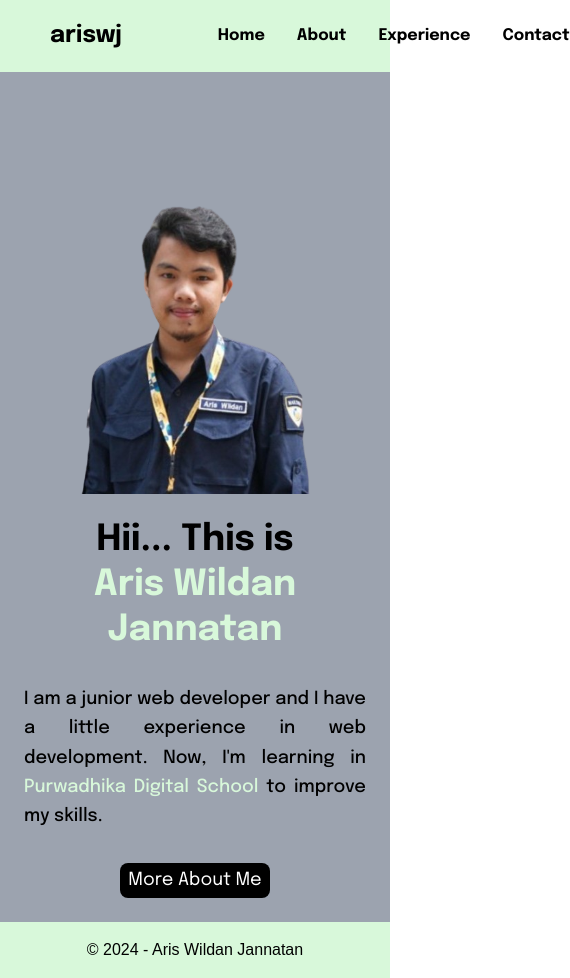
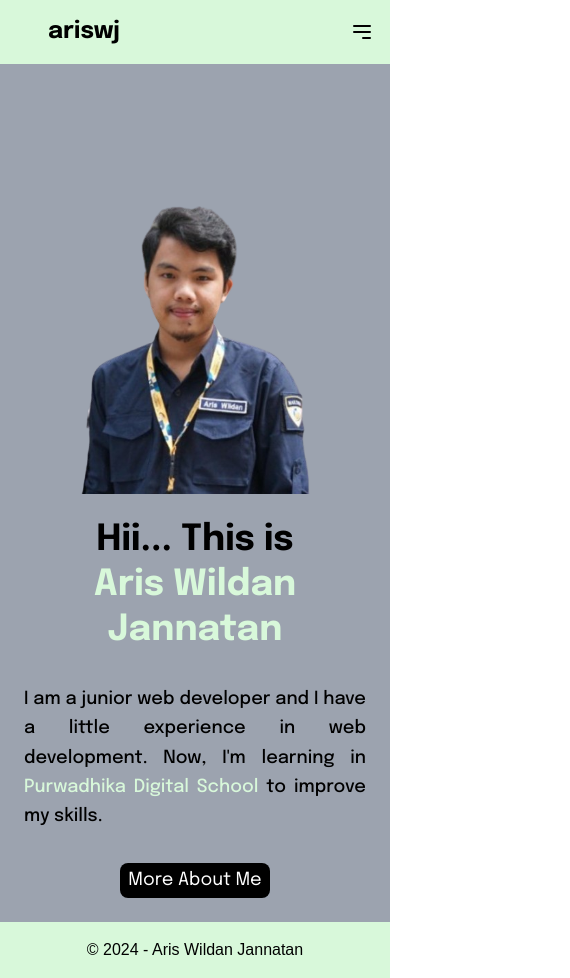
Before and after one commit to ariswj29/exercise-portofolio, a React (Vite) app: page / in a window 390 px wide. Shown: the whole page, 570 px wide, since content can reach past the window. Built offline with nearby package versions, Linux system fonts and the light colour scheme.

Commit message:
feat: improve navbar responsive

```diff
--- a/src/components/Header.jsx
+++ b/src/components/Header.jsx
@@ -1,3 +1,4 @@
+import { useState } from "react";
 import { Link } from "react-router-dom";
 
 const navItems = [
@@ -7,16 +8,22 @@ const navItems = [
     { name: 'Contact', href: 'contact' },
 ];
 
-function Header(){
-    return(
-        <header className="flex gap-[64px] items-center w-[100%] bg-primary">
+function Header() {
+    const [isOpen, setIsOpen] = useState(false);
+
+    const toggleDropdown = () => {
+        setIsOpen(!isOpen);
+    };
+
+    return (
+        <header className="flex items-center justify-between w-full bg-primary p-4">
             <div>
                 <Link to='/'>
-                    <span className="mx-8 font-bold text-[24px] text-secondary hover:text-tertiary">ariswj</span>
+                    <span className="mx-8 font-bold text-2xl text-secondary hover:text-tertiary">ariswj</span>
                 </Link>
             </div>
-            <nav className="flex w-[100%] justify-center font-bold text-[16px] text-secondary">
-                <ul className="flex items-center gap-[32px] p-0 list-none">
+            <nav className="hidden sm:flex w-full justify-center font-bold text-lg text-secondary">
+                <ul className="flex items-center gap-8 p-0 list-none">
                     {navItems.map((item, index) => (
                         <li key={index}>
                             <Link className="text-inherit decoration-none hover:text-tertiary border-b-2 border-transparent hover:border-tertiary transition-all" to={item.href}>{item.name}</Link>
@@ -24,8 +31,34 @@ function Header(){
                     ))}
                 </ul>
             </nav>
+            <div className="sm:hidden flex items-center">
+                <button onClick={toggleDropdown} className="text-secondary hover:text-tertiary focus:outline-none">
+                    <svg className="w-6 h-6" fill="none" stroke="currentColor" viewBox="0 0 24 24" xmlns="http://www.w3.org/2000/svg">
+                        <path strokeLinecap="round" strokeLinejoin="round" strokeWidth="2" d="M4 6h16M4 12h16m-7 6h7"></path>
+                    </svg>
+                </button>
+            </div>
+            {isOpen && (
+                <div className="absolute top-16 left-0 w-full bg-primary sm:hidden">
+                    <nav className="flex flex-col items-center font-bold text-lg text-secondary">
+                        <ul className="flex flex-col items-center gap-4 p-4 list-none">
+                            {navItems.map((item, index) => (
+                                <li key={index}>
+                                    <Link
+                                        className="text-inherit decoration-none hover:text-tertiary border-b-2 border-transparent hover:border-tertiary transition-all"
+                                        to={item.href}
+                                        onClick={() => setIsOpen(false)}
+                                    >
+                                        {item.name}
+                                    </Link>
+                                </li>
+                            ))}
+                        </ul>
+                    </nav>
+                </div>
+            )}
         </header>
-    )
+    );
 }
 
-export default Header
+export default Header;
```
